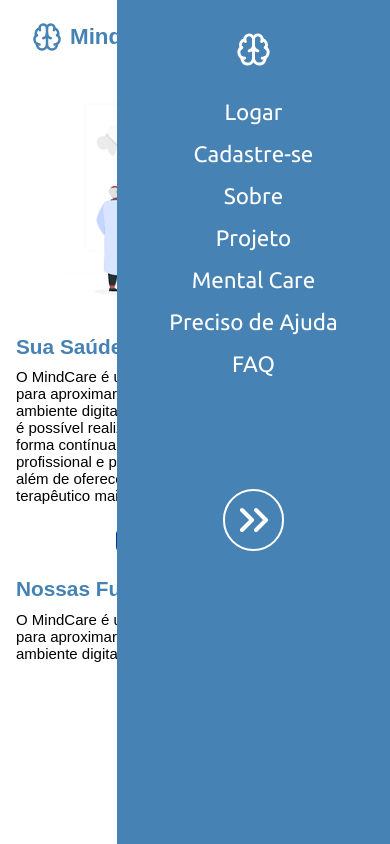
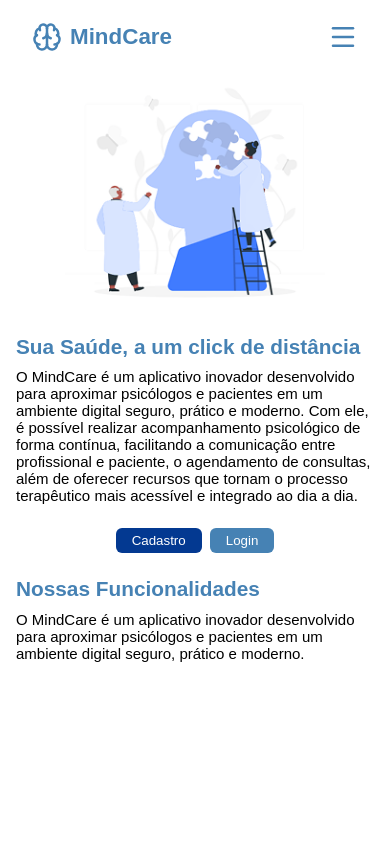
Before and after one commit to ProjetoBlocoADS/MindCareApp, a React (Vite) app in the folder app/: page / in a window 390 px wide. Built offline with nearby package versions, Linux system fonts and the light colour scheme.

Commit message:
finalizando interatividade do menu hamburger

```diff
--- a/app/src/App.jsx
+++ b/app/src/App.jsx
@@ -3,18 +3,21 @@ import Home from "./pages/home/Home";
 import Header from "./componentes/header/Header";
 import Login from "./pages/login/Login";
 import Cadastro from "./pages/cadastro/Cadastro";
-
+import { useState } from "react";
 
 
 function App() {
+const [isOpen, setIsOpen] = useState(false);
+const handleClickMenu = ()=> setIsOpen(!isOpen);
+const closeMenu = ()=> setIsOpen(false);
 
   return (
     <Router>
       <div className="app-container">
-        <Header />
+        <Header alterMenu={handleClickMenu} />
         <main className="">
           <Routes>
-            <Route path="/" element={<Home />} />
+            <Route path="/" element={<Home closeSideMenu={closeMenu} openMenu={isOpen} />} />
             <Route path="/login" element={<Login />} />
             <Route path="/cadastro" element={<Cadastro/>} />
 
--- a/app/src/componentes/SideMenuHome/SideMenu.css
+++ b/app/src/componentes/SideMenuHome/SideMenu.css
@@ -1,12 +1,13 @@
 @import url('https://fonts.googleapis.com/css2?family=Ubuntu:ital,wght@0,300;0,400;0,500;0,700;1,300;1,400;1,500;1,700&display=swap');
 
-.menuNav{
+.menuNav {
     background-color: steelblue;
     height: 100%;
     width: 70vw;
     position: fixed;
     top: 0;
     right: 0;
+    z-index: 1000;
     display: flex;
     flex-direction: column;
     align-items: center;
@@ -14,10 +15,13 @@
     padding: 2rem;
     gap: 2rem;
 
+    transform: translateX(100%);
+    transition: transform 0.4s ease ;
 }
-/* .menuNav.Open{
-    display: flex;
-} */
+
+.menuNav.Open {
+    transform: translateX(0);
+}
 .lista{
     display: flex;
     flex-direction: column;
--- a/app/src/componentes/SideMenuHome/SideMenu.jsx
+++ b/app/src/componentes/SideMenuHome/SideMenu.jsx
@@ -3,10 +3,10 @@ import LogoMindCare from "../logoMindCare/LogoMindCare"
 import { Brain } from 'lucide-react';
 import { ChevronsRight } from 'lucide-react';
 
-export default function SideMenu({isOpen}){
+export default function SideMenu({menuOpen, closeMenu}){
 
     return(
-        <nav className="menuNav">
+        <nav className={`menuNav ${menuOpen? "Open": ""}`}>
             <Brain size={35} color="white" />
             <ul className="lista">
                 <li><a href="">Logar</a></li>
@@ -17,7 +17,7 @@ export default function SideMenu({isOpen}){
                 <li><a href="">Preciso de Ajuda</a></li>
                 <li><a href="">FAQ</a></li>
             </ul>
-            <div className="div-chevron">
+            <div className="div-chevron" onClick={()=>closeMenu()}>
                  <ChevronsRight color="white" size={48} />
             </div>
         </nav>
--- a/app/src/componentes/header/Header.jsx
+++ b/app/src/componentes/header/Header.jsx
@@ -3,7 +3,7 @@ import LogoMindCare from "../logoMindCare/LogoMindCare";
 import { Menu } from 'lucide-react';
 import { useNavigate } from "react-router-dom";
 
-export default function Header() {
+export default function Header({alterMenu}) {
 
     const navigate = useNavigate();
 
@@ -13,7 +13,7 @@ export default function Header() {
     return (
         <header onClick={handleClick} className="header">
             <LogoMindCare />
-            <Menu size={30} />
+            <Menu onClick={(e) => { e.stopPropagation(); alterMenu(); }} size={30} />
         </header>
     );
 }
--- a/app/src/pages/home/Home.jsx
+++ b/app/src/pages/home/Home.jsx
@@ -12,7 +12,7 @@ const textos = {
   }
 }
 
-export default function Home(params) {
+export default function Home({openMenu, closeSideMenu}) {
 
 
     const navigate = useNavigate();
@@ -24,7 +24,7 @@ export default function Home(params) {
 
 
     return (<div className="home">
-        <SideMenu />
+        <SideMenu closeMenu={closeSideMenu} menuOpen={openMenu} />
         <img className="banner" src={banner} alt="Ilustração Mental Quebra-Cabeças" />
         <div className="">
             <Descricao titulo={textos.home.descricao[0].titulo} descricao={textos.home.descricao[0].descricao} />
```
